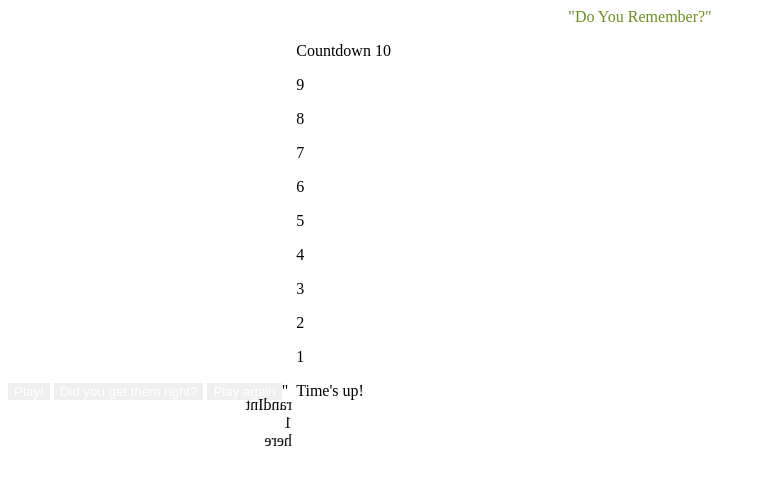
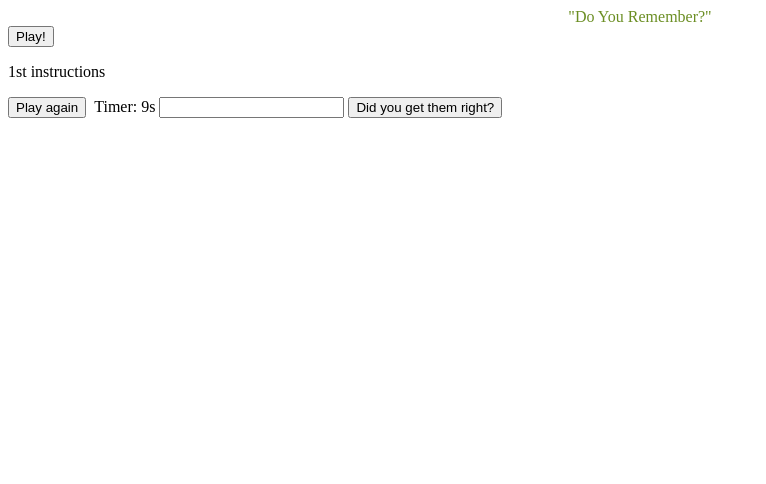
Before and after one commit to ss-stewart/Memory-Game, a plain HTML site: page memory-game.html in a window 1280 px wide. Both pictures are taken after a click on the button "Play!". Shown: the whole page, without its empty margins (0-766 px from the left). Drawn offline with Linux system fonts and the light colour scheme.

Commit message:
Add: user input, displayed messages; Update elem

```diff
--- a/memory-game.html
+++ b/memory-game.html
@@ -13,18 +13,26 @@
   </head>
   <body>
     <header>"Do You Remember?"</header>
-        <button class="btn startGame" onClick="generateNums(); startTimer()">Play!</button>
-        <button class="btn checkPlayAns">Did you get them right?</button>
-        <button class="btn playAgain">Play again</button>"
+
+        <button id="startGameBtn">Play!</button>
+      <p id="msg">1st instructions</p>
+        <button id="playAgainBtn">Play again</button>
 <div class="flipIntCard">
         <div class="cardInner">
           <div class="frontOfCard">
-            randInt 1 here
           </div>
           <div class="backOfCard">
           </div>
         </div>
 </div>
 <div id="timer"></div>
+    <input id="playerAnswer" />
+    <button id="checkPlayAnsBtn">Did you get them right?</button>
+    <script>
+      function acceptPlayerInput() {
+        const PlayerInput = document.querySelector('playerAnswer');
+        const answer = playerInput.numbers;
+      }
+    </script>
   </body>
 </html>
--- a/memory-game.js
+++ b/memory-game.js
@@ -1,13 +1,23 @@
-// games starts when btn.play is clicked
+// games starts when play is clicked
+const frontOfCard = document.getElementsByClassName("frontOfCard")
+const card = document.createElement('p')
+const timer = document.querySelector('#timer')
+const instructionMsg = document.getElementById("msg")
+const startButton = document.getElementById('startGameBtn');
+
+// EVENT LISTENERS
+startButton.addEventListener('click', handleClick);
+
+// how to change instruction msg (if ... write the following code)
+// instructionMessage.innerHTML = "new message"
+
+
 init ()
 function init () {
-
+    instructionMsg.style.display = "none"
 }
-
-    const frontOfCard = document.getElementsByClassName("frontOfCard")
-    const card = document.createElement('p')
-    const timer = document.querySelector('#timer')
     function generateNums () {
+        instructionMsg.style.display = "block"
         frontOfCard.innerHTML = ''
         // Create an empty array for 5 items
         var fiveRandInt = []
@@ -25,24 +35,42 @@ function init () {
 
         // flip card
 
-    function startTimer () {
-        timer.innerHTML = ''
+        function handleClick() {
+            // Start the timer
+            let seconds = 10;
+            let intervalId = setInterval(function() {
+                timer.innerHTML = `Timer: ${seconds}s`
+                seconds--;
+              if (seconds < 0) {
+                clearInterval(intervalId);
+                timer.innerHTML = 'Time is up!';
+              }
+            }, 1000);
 
-        let i = 10
+            generateNums();
+          }
+    // function startTimer () {
+    //     timer.innerHTML = ''
 
-        while (i >= 0) {
-            const para = document.createElement('p')
-            if (i === 10) {
-                para.textContent = `Countdown ${i}`
-            } else if (i<10 && i>0) {
-                para.textContent = i
-            } else {
-                para.textContent = "Time's up!"
-            }
-            timer.appendChild(para)
-            i--;
-        }
-    }
+    //     let i = 10
+
+    //     while (i >= 0) {
+    //         const para = document.createElement('p')
+    //         if (i === 10) {
+    //             para.textContent = `Countdown ${i}`
+    //         } else if (i<10 && i>0) {
+    //             para.textContent = i
+    //         } else {
+    //             para.textContent = "Time's up!"
+    //         }
+    //         timer.appendChild(para)
+    //         i--;
+    //     }
+    // }
+
+    //
+
+
         // start timer
 
      // console.log("this is the timer" , timer)
```
